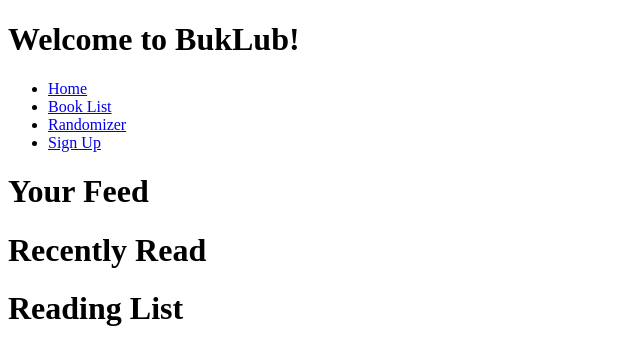
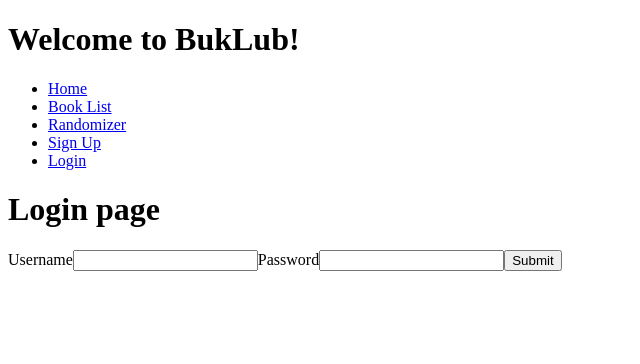
Before and after one commit to asekito/Buklub, a React app in the folder client/: page /login in a window 1280 px wide. Shown: the top 364 px of the page, without its empty margins (0-640 px from the left). Built offline with nearby package versions, Linux system fonts and the light colour scheme.

Commit message:
auth fixing in backend and front end communication w backend for login page

```diff
--- a/client/src/App.tsx
+++ b/client/src/App.tsx
@@ -5,6 +5,7 @@ import Randomizer from "./components/Randomizer";
 import Home from "./components/Home";
 import ReadList from "./components/BookReview";
 import Registration from "./components/User-Auth/Registration";
+import Login from "./components/User-Auth/Login";
 
 export const App = () => (
   <div>
@@ -25,9 +26,15 @@ export const App = () => (
             <li>
               <Link to='/register'>Sign Up</Link>
             </li>
+            <li>
+              <Link to='/login'>Login</Link>
+            </li>
           </ul>
         </nav>
         <Switch>
+          <Route path='/login'>
+            <Login />
+          </Route>
           <Route path='/register'>
             <Registration />
           </Route>
--- a/client/src/components/User-Auth/Login.tsx
+++ b/client/src/components/User-Auth/Login.tsx
@@ -0,0 +1,50 @@
+import * as React from "react";
+import fetchCommand from "../../../utils/fetching";
+
+const Login = () => {
+  const [authenticated, setAuthenticated] = React.useState(false);
+  const [loginInfo, setLoginInfo] = React.useState({
+    username: "",
+    password: "",
+  });
+
+  const handleChange = (e: any) => {
+    const { name, value } = e.target;
+    setLoginInfo({ ...loginInfo, [name]: value });
+  };
+
+  const handleSubmit = (e: any) => {
+    e.preventDefault();
+
+    if (!loginInfo.username || !loginInfo.password) {
+      return alert("One or more fields are invalid");
+    }
+
+    fetchCommand("/api/login", {
+      method: "POST",
+      headers: {
+        "Content-Type": "application/json",
+      },
+      body: JSON.stringify(loginInfo),
+    }).then((data) => console.log(data));
+  };
+
+  return (
+    <div>
+      <h1>Login page</h1>
+      <form>
+        <label>Username</label>
+        <input type='text' name='username' onChange={(e) => handleChange(e)} />
+        <label>Password</label>
+        <input
+          type='password'
+          name='password'
+          onChange={(e) => handleChange(e)}
+        />
+        <input type='submit' onClick={(e) => handleSubmit(e)} />
+      </form>
+    </div>
+  );
+};
+
+export default Login;
```
Also changed, not shown: 1 other file (tests, documents, lock files or other folders).
